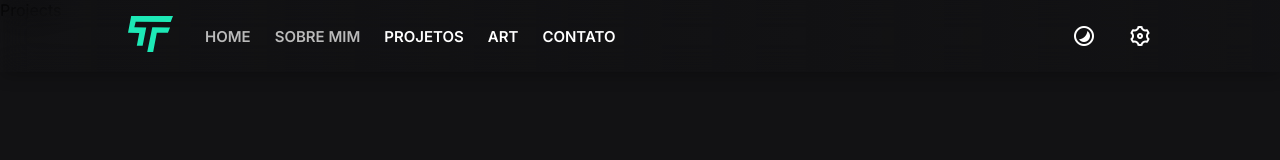
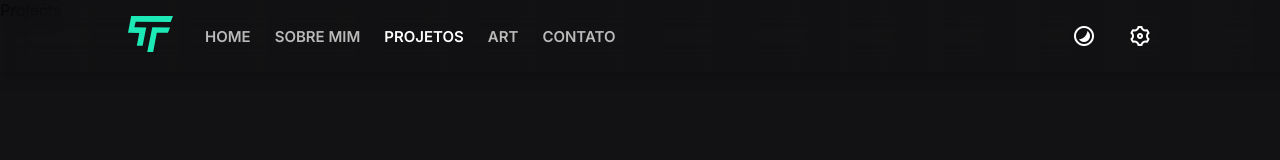
Before and after one commit to ThiagoFang/portfolio, a React (Vite) app: page /projects in a window 1280 px wide. Shown: the top 160 px of the page. Built offline with nearby package versions, Linux system fonts and the light colour scheme.

Commit message:
components: fix on header

```diff
--- a/src/components/Header/Header.tsx
+++ b/src/components/Header/Header.tsx
@@ -43,13 +43,13 @@ export const Header = () => {
               Projetos
             </C.NavItem>
             <C.NavItem
-              className={location.pathname === "/projects" ? "selected" : ""}
+              className={location.pathname === "/art" ? "selected" : ""}
               onClick={() => navigate("/art")}
             >
               Art
             </C.NavItem>
             <C.NavItem
-              className={location.pathname === "/projects" ? "selected" : ""}
+              className={location.pathname === "/contact" ? "selected" : ""}
               onClick={() => navigate("/contact")}
             >
               Contato
--- a/src/components/Header/styles.ts
+++ b/src/components/Header/styles.ts
@@ -70,7 +70,7 @@ export const NavItem = styled.li`
 
   &:hover::before {
     opacity: 1;
-    animation: infinteSlide 3s linear infinite;
+    animation: infinteSlide 2s linear infinite;
   }
 
   &:hover {
```
